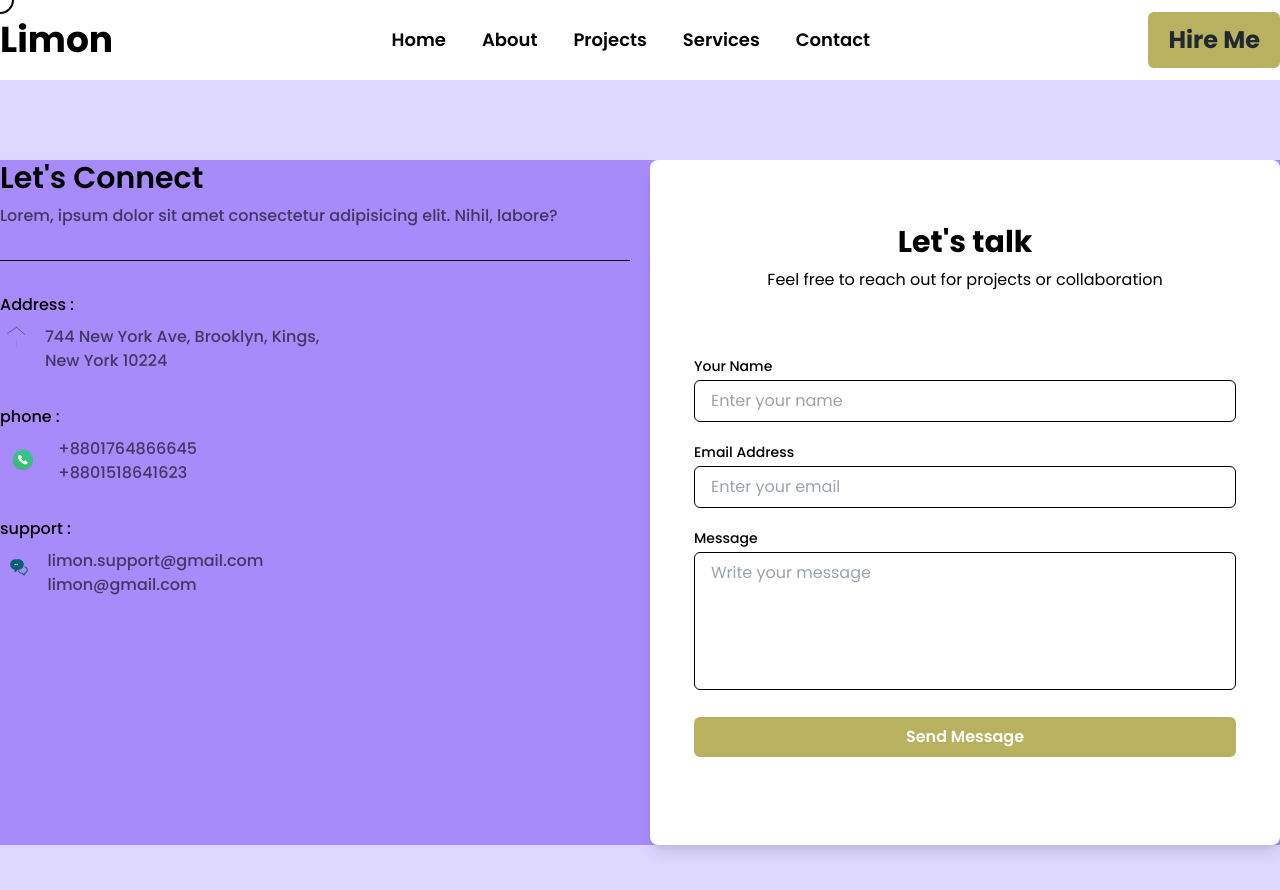
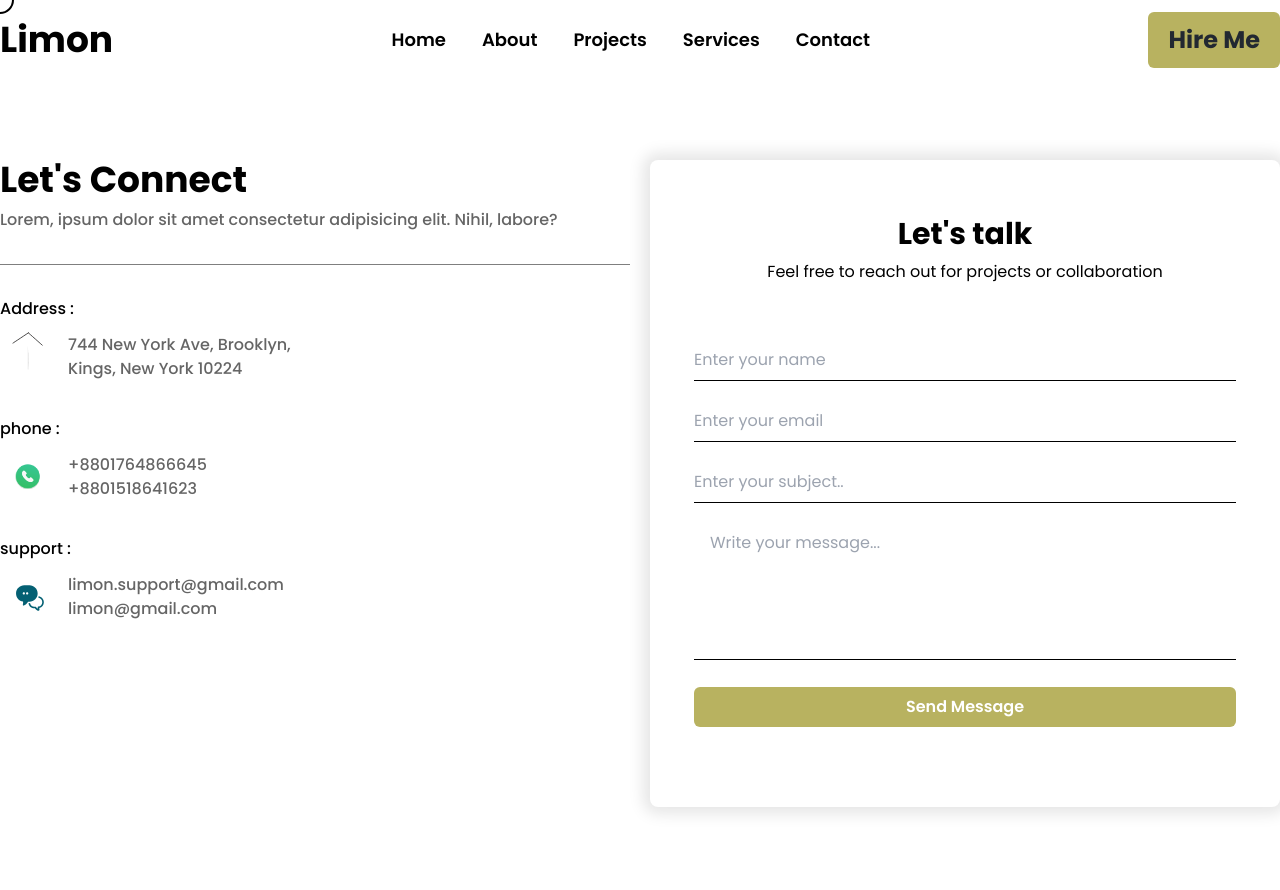
Before and after one commit to Limon-sheikh/My-portfolio, a React (Vite) app in the folder my-website/: page /contact in a window 1280 px wide. Shown: the top 890 px of the page. Built offline with nearby package versions, Linux system fonts and the light colour scheme.

Commit message:
contact left side design complete

```diff
--- a/my-website/src/components/contact form/ContactForm .jsx
+++ b/my-website/src/components/contact form/ContactForm .jsx
@@ -4,53 +4,36 @@ const ContactForm = () => {
   const { title, subtitle, fields, buttonText } = contactFormData;
 
   return (
-    <section id="contact" className="py-16 bg-gray-50">
+    <section id="contact" className="py-14">
       <div className="container mx-auto px-5 max-w-3xl">
 
         {/* Heading */}
-        <div className="text-center mb-10">
+        <div className="text-center mb-8">
           <h2 className="text-3xl font-bold mb-2">{title}</h2>
           <p className="text-gray-600">{subtitle}</p>
         </div>
 
         {/* Form */}
         <form className=" p-6 space-y-5">
-
           {fields.map((field) => (
             <div key={field.id}>
-              <label className="block text-sm font-medium mb-1">
-                {field.label}
-              </label>
-
+              {/* <label className="block text-sm font-medium mb-1">{field.label}</label> */}
               {field.type === "textarea" ? (
-                <textarea
-                  name={field.name}
-                  rows={field.rows}
-                  placeholder={field.placeholder}
-                  className="w-full border border-gray-300 rounded-md px-4 py-2 resize-none
-                             focus:outline-none focus:border-accent"
+                <textarea name={field.name} rows={field.rows} placeholder={field.placeholder}
+                  className="w-full border-b px-4 py-2 resize-none focus:outline-none focus:border-accent"
                 />
               ) : (
-                <input
-                  type={field.type}
-                  name={field.name}
-                  placeholder={field.placeholder}
-                  className="w-full border border-gray-300 rounded-md px-4 py-2
-                             focus:outline-none focus:border-accent"
+                <input type={field.type} name={field.name} placeholder={field.placeholder}
+                  className="w-full border-b py-2 focus:outline-none focus:border-accent"
                 />
               )}
             </div>
           ))}
 
           {/* Button */}
-          <button
-            type="submit"
-            className="w-full bg-accent text-white py-2 rounded-md font-semibold
-                       hover:bg-hover transition-all duration-200"
-          >
+          <button type="submit" className="w-full bg-accent text-white py-2 rounded-md font-semibold hover:bg-hover       transition-all duration-200">
             {buttonText}
           </button>
-
         </form>
       </div>
     </section>
--- a/my-website/src/data/contact.js
+++ b/my-website/src/data/contact.js
@@ -18,7 +18,8 @@ const contactFormData = {
   fields: [
     {id: 1, name:"name", type:"text", label:"Your Name", placeholder:"Enter your name"},
     {id: 2, name:"email", type:"email", label:"Email Address", placeholder:"Enter your email"},
-    {id: 3, name:"message", type:"textarea", label:"Message", placeholder:"Write your message", rows: 5},
+    {id: 3, name:"email", type:"email", label:"Email Address", placeholder:"Enter your subject.."},
+    {id: 4, name:"message", type:"textarea", label:"Message", placeholder:"Write your message...", rows: 5},
   ],
 
 };
--- a/my-website/src/pages/Contact.jsx
+++ b/my-website/src/pages/Contact.jsx
@@ -5,27 +5,29 @@ import Lottie from "lottie-react";
 
 const Contact = () => {
     return (
-        <section className="bg-violet-200  py-20">
-            <div className="container mx-auto bg-violet-300">
-                <div id="wraper" className="grid grid-cols-1 gap-28 lg:grid-cols-2 lg:gap-5 px-5 md:px-0 bg-violet-400">
+        <section className="relative py-20">
+            <div className="container mx-auto">
+                <div id="wraper" className="grid grid-cols-1 gap-28 lg:grid-cols-2 lg:gap-5 px-5 md:px-0">
                     <div id="contact-info">
-                        <h1 className="text-3xl font-semibold pb-2">Let's Connect</h1>
-                        <p className="pb-8 font-medium opacity-60">Lorem, ipsum dolor sit amet consectetur adipisicing elit. Nihil, labore?</p>
-                        <hr />
+                        <h1 className="text-4xl font-bold pb-2">Let's Connect</h1>
+                        <p className="pb-8 text-md font-medium opacity-60">Lorem, ipsum dolor sit amet consectetur adipisicing elit. Nihil, labore?</p>
+                        <hr className='opacity-50'/>
                         {contactInfo.map((item)=>(
                             <div key={item.id} className="pt-8 flex flex-col gap-2">
-                                <h5 className='font-medium'>{item.title}</h5>
-                                <div className='flex gap-3 items-center w-80'>
-                                    <span className='h-12 w-12'>
-                                        <Lottie animationData={item.animation}/>
+                                <h5 className='text-md font-medium'>{item.title}</h5>
+                                <div className='flex gap-3 items-center w-[330px]'>
+                                    <span className=''>
+                                        <Lottie animationData={item.animation} className='w-14 h-14'/>
                                     </span>
-                                    <p className='font-medium opacity-60'>{item.text}</p>
+                                    <p className='text-md font-medium opacity-60'>{item.text}</p>
                                 </div>
                             </div>
                         ))}
                     </div>
-                    <div id="contact-form" className='bg-white shadow-lg rounded-lg lg:mt-0'>
-                        <ContactForm/>
+                    <div id="contact-form" className='bg-white shadow-[0px_0px_15px_7px_rgba(0,_0,_0,_0.1)] rounded-lg'>
+                        <div>
+                            <ContactForm/>
+                        </div>
                     </div>
                 </div>
             </div>
```
